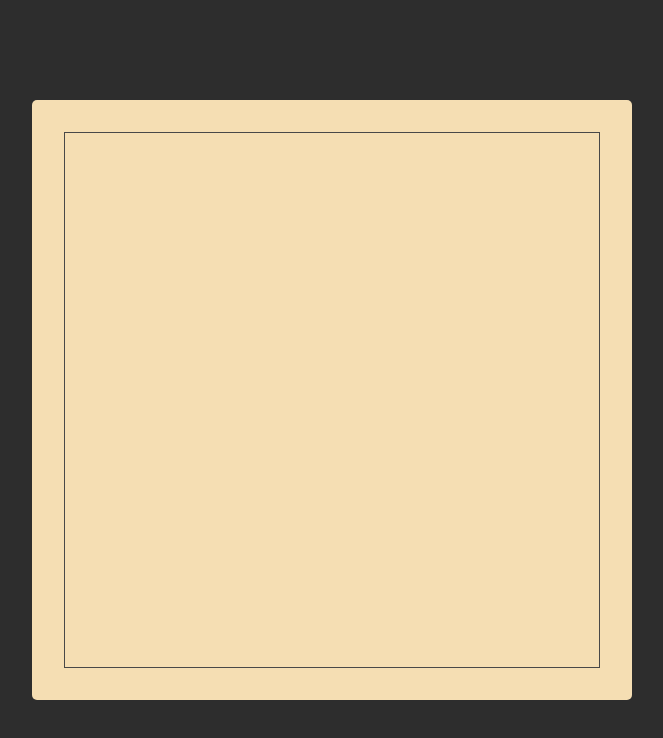
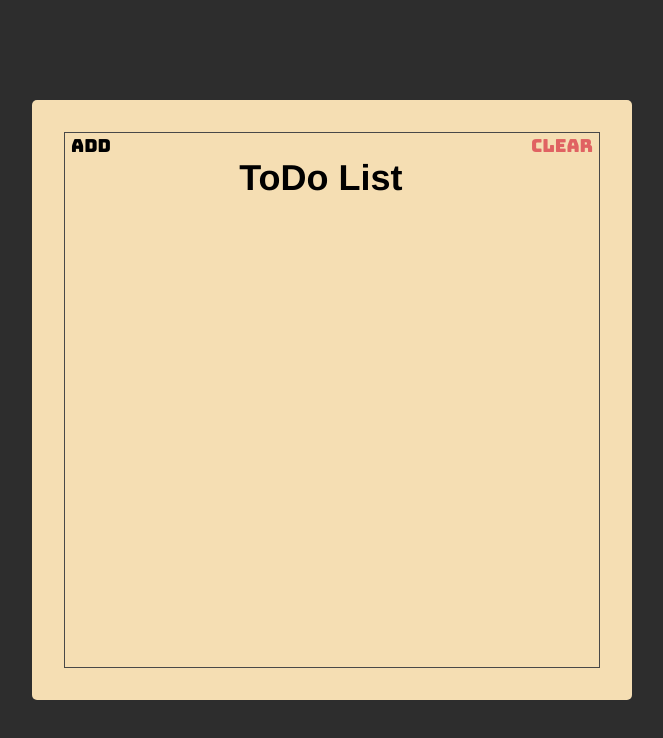
Before and after one commit to therevolt/react-todolist, a website: page index.html in a window 1280 px wide. Shown: the whole page, without its empty margins (308-971 px from the left). Drawn offline with Linux system fonts and the light colour scheme.

Commit message:
Penambahan Header & Styling Tambah Flex Display Di .header dan .frame

```diff
--- a/index.html
+++ b/index.html
@@ -13,7 +13,13 @@
   </head>
   <body>
     <div class="container">
-      <div class="frame"></div>
+      <div class="frame">
+        <div class="header">
+          <button class="header-btn">Add</button>
+          <h1 class="header-title">ToDo List</h1>
+          <button class="header-btn main-red-color">Clear</button>
+        </div>
+      </div>
     </div>
   </body>
 </html>
--- a/style.css
+++ b/style.css
@@ -1,5 +1,13 @@
 * {
   box-sizing: border-box;
+}
+
+:root {
+  --main-red-color: #e06262;
+}
+
+.main-red-color {
+  color: var(--main-red-color);
 }
 
 html {
@@ -31,6 +39,28 @@ html {
 }
 
 .frame {
+  display: flex;
+  flex-direction: column;
   border: 1px solid #484848;
   height: 100%;
 }
+
+.header {
+  display: flex;
+  align-items: flex-start;
+}
+
+.header-title {
+  flex: 1;
+  text-align: center;
+  font-size: 3.6rem;
+  font-family: "Franklin Gothic Medium", "Arial Narrow", Arial, sans-serif;
+}
+
+.header-btn {
+  font-size: 1.8rem;
+  font-family: "Bungee", sans-serif;
+  background: unset;
+  border: unset;
+  outline: unset;
+}
```
